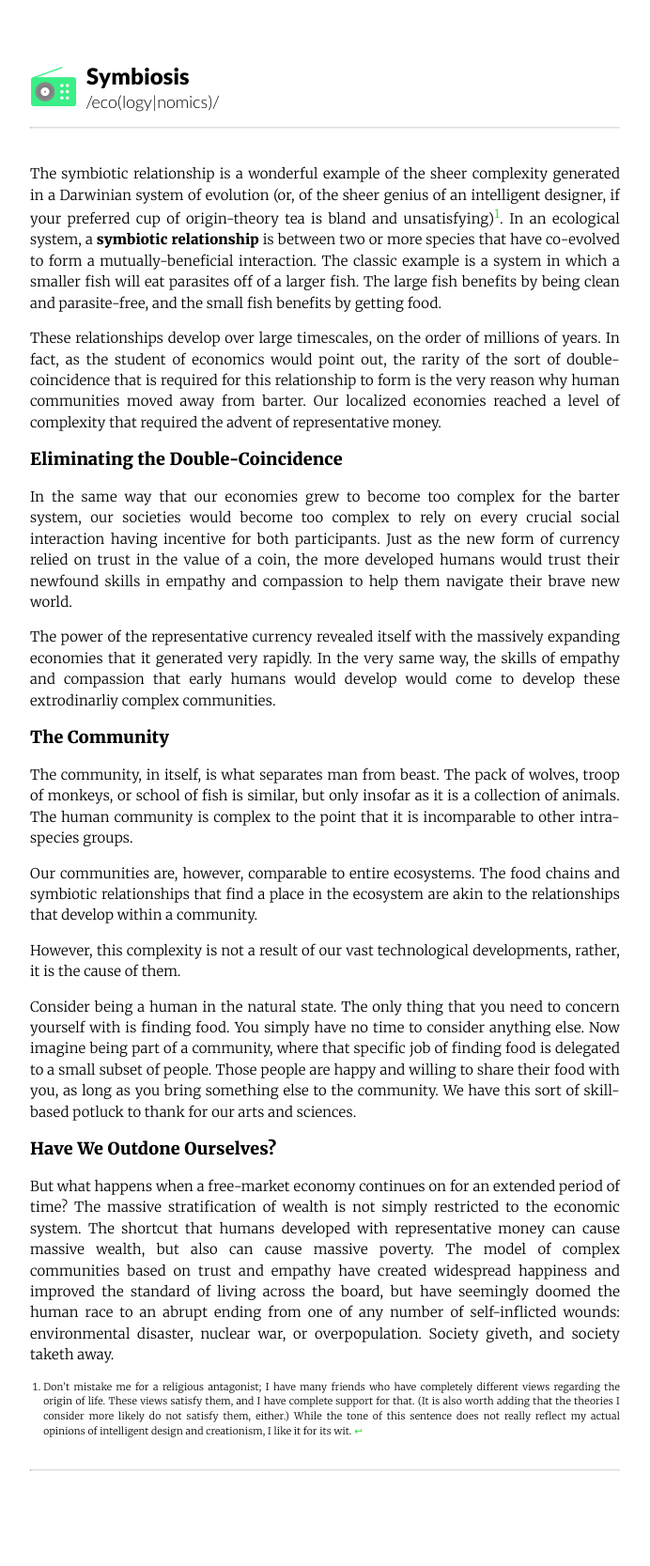
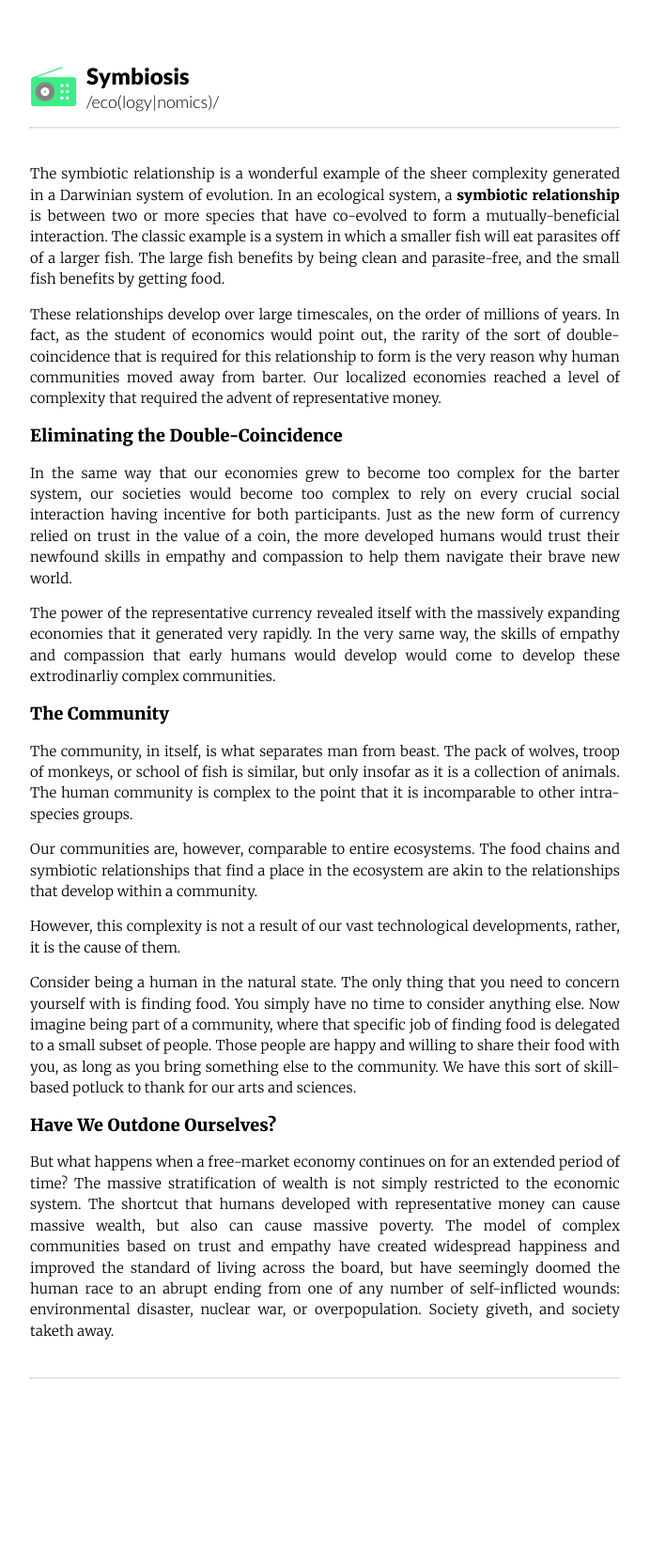
Before and after one commit to samcal/thenewrad.io, a Jekyll site: the page built from _posts/2014-02-28-symbiosis.markdown, in a window 1280 px wide. Shown: the whole page at 94% size, without its empty margins (294-986 px from the left). Built offline with Jekyll 4.4.1, drawn with Linux system fonts in a browser that asks for light colours; after the commit the page ends 1568 px from its top, so only the background shows below that.

Commit message:
remove snarky comment

```diff
--- a/_posts/2014-02-28-symbiosis.markdown
+++ b/_posts/2014-02-28-symbiosis.markdown
@@ -7,7 +7,7 @@ date: 2014-02-28 11:45:00
 categories: samcal
 ---
 
-The symbiotic relationship is a wonderful example of the sheer complexity generated in a Darwinian system of evolution (or, of the sheer genius of an intelligent designer, if your preferred cup of origin-theory tea is bland and unsatisfying)[^1]. In an ecological system, a **symbiotic relationship** is between two or more species that have co-evolved to form a mutually-beneficial interaction. The classic example is a system in which a smaller fish will eat parasites off of a larger fish. The large fish benefits by being clean and parasite-free, and the small fish benefits by getting food.
+The symbiotic relationship is a wonderful example of the sheer complexity generated in a Darwinian system of evolution. In an ecological system, a **symbiotic relationship** is between two or more species that have co-evolved to form a mutually-beneficial interaction. The classic example is a system in which a smaller fish will eat parasites off of a larger fish. The large fish benefits by being clean and parasite-free, and the small fish benefits by getting food.
 
 These relationships develop over large timescales, on the order of millions of years. In fact, as the student of economics would point out, the rarity of the sort of double-coincidence that is required for this relationship to form is the very reason why human communities moved away from barter. Our localized economies reached a level of complexity that required the advent of representative money.
 
@@ -30,5 +30,3 @@ Consider being a human in the natural state. The only thing that you need to con
 Have We Outdone Ourselves?
 --------------------------
 But what happens when a free-market economy continues on for an extended period of time? The massive stratification of wealth is not simply restricted to the economic system. The shortcut that humans developed with representative money can cause massive wealth, but also can cause massive poverty. The model of complex communities based on trust and empathy have created widespread happiness and improved the standard of living across the board, but have seemingly doomed the human race to an abrupt ending from one of any number of self-inflicted wounds: environmental disaster, nuclear war, or overpopulation. Society giveth, and society taketh away.
-
-[^1]: Don't mistake me for a religious antagonist; I have many friends who have completely different views regarding the origin of life. These views satisfy them, and I have complete support for that. (It is also worth adding that the theories I consider more likely do not satisfy them, either.) While the tone of this sentence does not really reflect my actual opinions of intelligent design and creationism, I like it for its wit.
```
